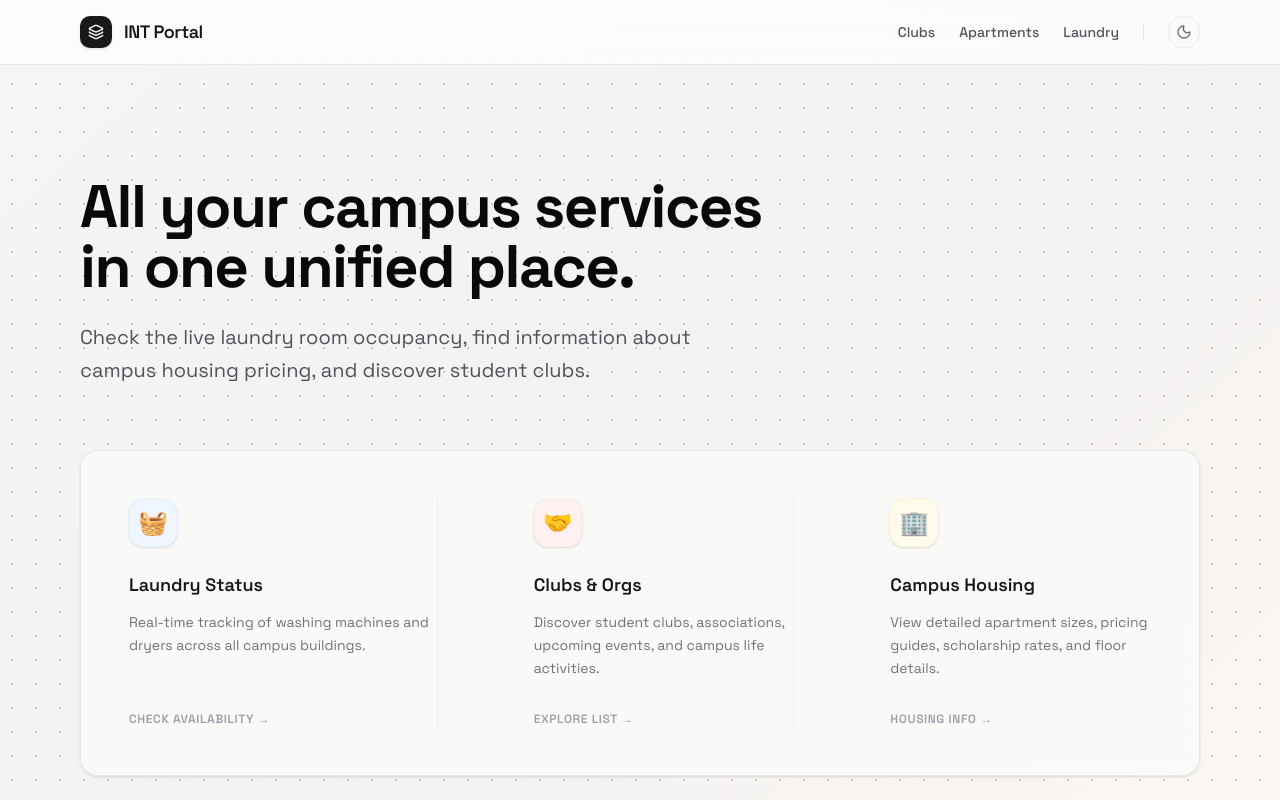
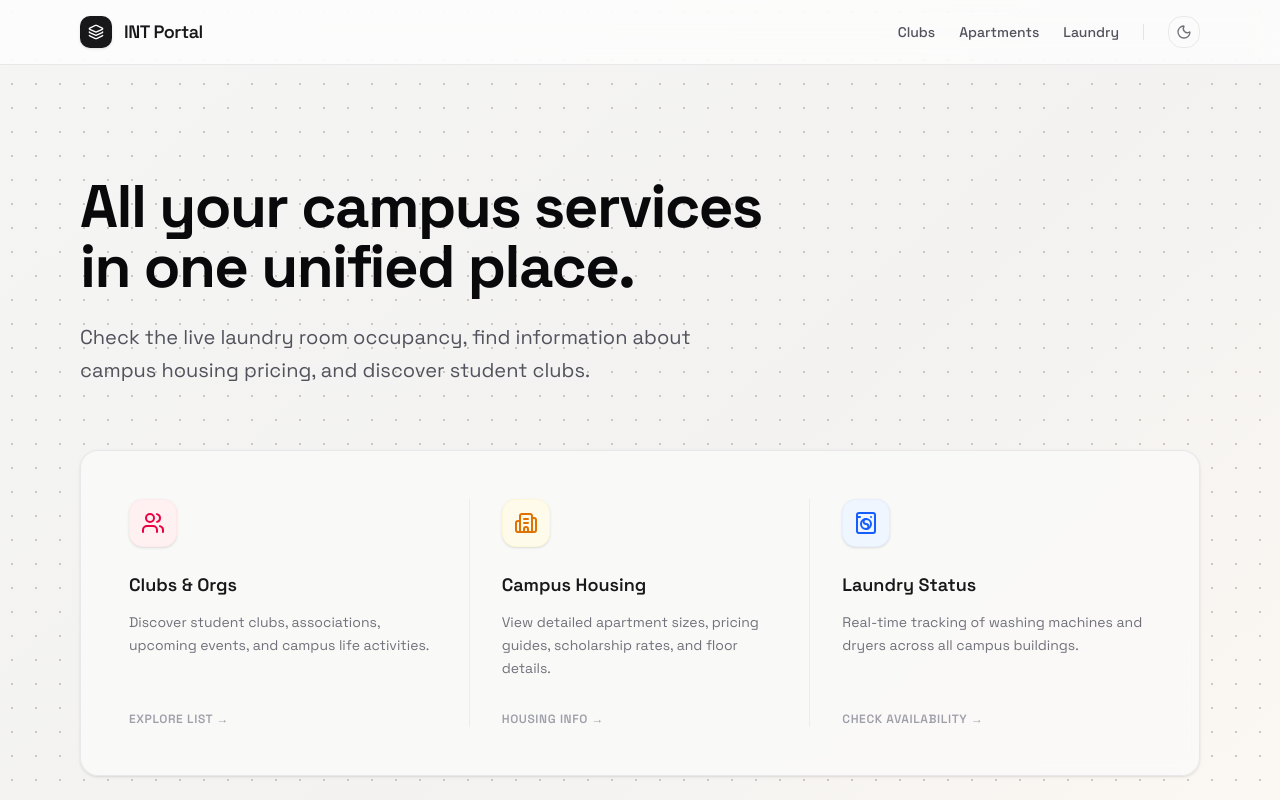
Before and after one commit to INT-Scripts/palantint-frontend, a Next.js app: page / in a window 1280 px wide. Shown: the top 800 px of the page. Built offline with nearby package versions, Linux system fonts and the light colour scheme.

Commit message:
feat: reorder homepage cards to put laundry last, replace emojis with icons, and balance 1/3 column paddings

```diff
--- a/src/app/(portal)/page.tsx
+++ b/src/app/(portal)/page.tsx
@@ -1,4 +1,5 @@
 import Link from "next/link";
+import { Building2, Users, WashingMachine } from "lucide-react";
 
 export default function PortalHomePage() {
   return (
@@ -13,34 +14,13 @@ export default function PortalHomePage() {
       </div>
 
       {/* Feature Grid - Minimal Editorial Columns */}
-      <div className="grid grid-cols-1 md:grid-cols-3 gap-y-12 md:gap-y-0 md:gap-x-12 divide-y md:divide-y-0 md:divide-x divide-zinc-200/60 dark:divide-stone-800/30 border border-zinc-200/80 dark:border-stone-800/50 bg-stone-50/90 dark:bg-stone-900/90 backdrop-blur-sm rounded-2xl p-8 sm:p-12 shadow-sm relative z-10">
-
-        {/* Laundry Column */}
-        <Link href="/laundry" className="group flex flex-col justify-between h-full md:pr-0">
-          <div>
-            <div className="w-12 h-12 rounded-xl bg-blue-50 dark:bg-blue-950/20 text-blue-600 dark:text-blue-400 flex items-center justify-center text-2xl mb-6 group-hover:scale-105 transition-transform duration-300 shadow-sm border border-blue-100/50 dark:border-blue-900/10">
-              🧺
-            </div>
-            <h3 className="font-semibold text-lg text-zinc-900 dark:text-stone-100 transition-colors inline-block">
-              <span className="relative pb-1">
-                Laundry Status
-                <span className="absolute bottom-0 left-0 w-0 h-[2px] bg-gradient-to-r from-blue-500 to-indigo-500 group-hover:w-full transition-all duration-300" />
-              </span>
-            </h3>
-            <p className="text-zinc-500 dark:text-stone-400 text-sm mt-3 leading-relaxed">
-              Real-time tracking of washing machines and dryers across all campus buildings.
-            </p>
-          </div>
-          <div className="flex items-center gap-1.5 text-zinc-400 dark:text-stone-500 text-xs font-semibold uppercase tracking-wider mt-8 group-hover:text-blue-600 dark:group-hover:text-blue-400 transition-all group-hover:translate-x-1 duration-300">
-            Check availability →
-          </div>
-        </Link>
+      <div className="grid grid-cols-1 md:grid-cols-3 gap-y-12 md:gap-y-0 divide-y md:divide-y-0 md:divide-x divide-zinc-200/60 dark:divide-stone-800/30 border border-zinc-200/80 dark:border-stone-800/50 bg-stone-50/90 dark:bg-stone-900/90 backdrop-blur-sm rounded-2xl p-8 sm:p-12 shadow-sm relative z-10">
 
         {/* Clubs Column */}
-        <Link href="/clubs" className="group flex flex-col justify-between h-full md:pl-12">
+        <Link href="/clubs" className="group flex flex-col justify-between h-full md:pr-8 md:pl-0 pt-6 md:pt-0">
           <div>
-            <div className="w-12 h-12 rounded-xl bg-rose-50 dark:bg-rose-950/20 text-rose-600 dark:text-rose-400 flex items-center justify-center text-2xl mb-6 group-hover:scale-105 transition-transform duration-300 shadow-sm border border-rose-100/50 dark:border-rose-900/10">
-              🤝
+            <div className="w-12 h-12 rounded-xl bg-rose-50 dark:bg-rose-950/20 text-rose-600 dark:text-rose-400 flex items-center justify-center mb-6 group-hover:scale-105 transition-transform duration-300 shadow-sm border border-rose-100/50 dark:border-rose-900/10">
+              <Users className="w-6 h-6" />
             </div>
             <h3 className="font-semibold text-lg text-zinc-900 dark:text-stone-100 transition-colors inline-block">
               <span className="relative pb-1">
@@ -58,10 +38,10 @@ export default function PortalHomePage() {
         </Link>
 
         {/* Housing Column */}
-        <Link href="/apartments" className="group flex flex-col justify-between h-full md:pl-12">
+        <Link href="/apartments" className="group flex flex-col justify-between h-full md:px-8 pt-6 md:pt-0">
           <div>
-            <div className="w-12 h-12 rounded-xl bg-amber-50 dark:bg-amber-950/20 text-amber-600 dark:text-amber-400 flex items-center justify-center text-2xl mb-6 group-hover:scale-105 transition-transform duration-300 shadow-sm border border-amber-100/50 dark:border-amber-900/10">
-              🏢
+            <div className="w-12 h-12 rounded-xl bg-amber-50 dark:bg-amber-950/20 text-amber-600 dark:text-amber-400 flex items-center justify-center mb-6 group-hover:scale-105 transition-transform duration-300 shadow-sm border border-amber-100/50 dark:border-amber-900/10">
+              <Building2 className="w-6 h-6" />
             </div>
             <h3 className="font-semibold text-lg text-zinc-900 dark:text-stone-100 transition-colors inline-block">
               <span className="relative pb-1">
@@ -78,6 +58,27 @@ export default function PortalHomePage() {
           </div>
         </Link>
 
+        {/* Laundry Column */}
+        <Link href="/laundry" className="group flex flex-col justify-between h-full md:pl-8 md:pr-0 pt-6 md:pt-0">
+          <div>
+            <div className="w-12 h-12 rounded-xl bg-blue-50 dark:bg-blue-950/20 text-blue-600 dark:text-blue-400 flex items-center justify-center mb-6 group-hover:scale-105 transition-transform duration-300 shadow-sm border border-blue-100/50 dark:border-blue-900/10">
+              <WashingMachine className="w-6 h-6" />
+            </div>
+            <h3 className="font-semibold text-lg text-zinc-900 dark:text-stone-100 transition-colors inline-block">
+              <span className="relative pb-1">
+                Laundry Status
+                <span className="absolute bottom-0 left-0 w-0 h-[2px] bg-gradient-to-r from-blue-500 to-indigo-500 group-hover:w-full transition-all duration-300" />
+              </span>
+            </h3>
+            <p className="text-zinc-500 dark:text-stone-400 text-sm mt-3 leading-relaxed">
+              Real-time tracking of washing machines and dryers across all campus buildings.
+            </p>
+          </div>
+          <div className="flex items-center gap-1.5 text-zinc-400 dark:text-stone-500 text-xs font-semibold uppercase tracking-wider mt-8 group-hover:text-blue-600 dark:group-hover:text-blue-400 transition-all group-hover:translate-x-1 duration-300">
+            Check availability →
+          </div>
+        </Link>
+
       </div>
     </section>
   );
```
